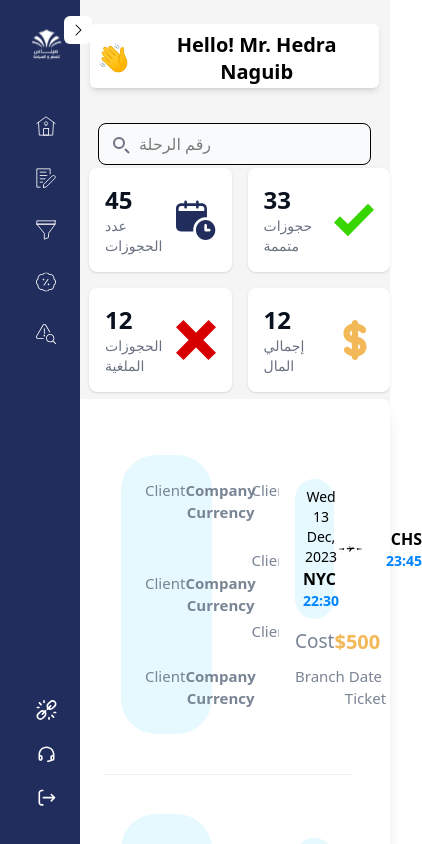
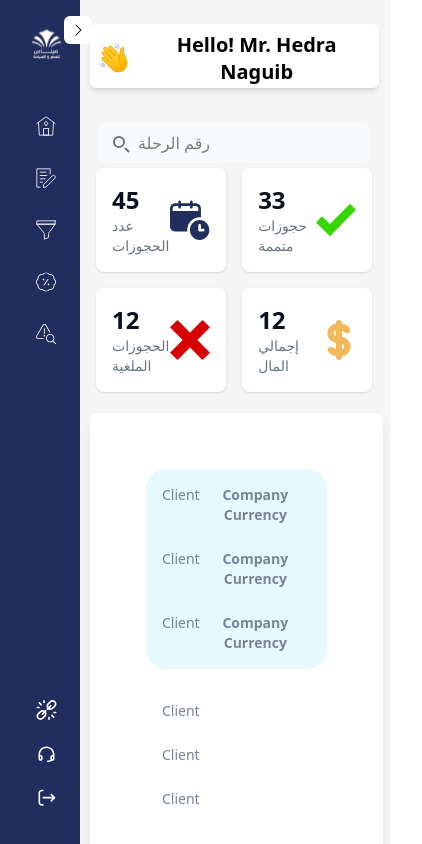
Before and after one commit to Engromeh/Minas, a React (Vite) app: page /Passport in a window 390 px wide. Shown: the top 844 px of the page, 422 px wide, since content can reach past the window. Built offline with nearby package versions, Linux system fonts and the light colour scheme; a web font is replaced by a local one.

Commit message:
hendel response

```diff
--- a/src/App.css
+++ b/src/App.css
@@ -45,6 +45,7 @@ input {
   appearance: none;
   -webkit-appearance: none;
   -moz-appearance: none;
+  border: none !important;
 }
 .Container {
   background-color: rgb(255, 255, 255);
@@ -79,7 +80,8 @@ input {
 
   .box-show {
     margin-top: 80px;
-    margin-left: 24px;
+    margin-left: 31px;
+    width: 85%;
   }
   .form-book {
     height: 100%;
@@ -132,4 +134,74 @@ input {
   .icone-sidbar {
     width: 45px;
   }
+  .Passports-card{
+    margin-top: 7%;
+    margin-left: 9px;
+  }
+  .Deposit-Form
+  {
+    width: 85%;
+    margin-left: 35px;
+  }
+  .titel-problem{
+    font-size: 25px !important;
+    font-weight: bold !important;
+  }
+  .Problems-Form {
+    width: 85%;
+    margin-left: 35px;
+  }
 }
+
+@media (min-width: 769px) and (max-width: 1024px) {
+  .USER-INFO {
+    margin-left: 8%;
+    width: 400px;
+  }
+  .nav-bare {
+    width: 92%;
+    margin-left: 20px;
+  }
+  .image-member {
+    width: 70%;
+  }
+  .box-show,
+  .form-book {
+    width: 90%;
+    margin-left: 20px;
+  }
+  .offer-titel {
+    margin-left: 25%;
+  }
+  .offer-card {
+    width: 88%;
+    margin-left: 10px;
+  }
+  .bt-offer {
+    width: 60px;
+  }
+  .inbox-offer {
+    width: 320px;
+  }
+  .logo-member {
+    width: 35%;
+  }
+  .icone-sidbar {
+    width: 50px;
+  }
+  .titel-problem{
+    font-size: 25px;
+    font-weight: bold;
+  }
+}
+.label-form{
+  color: black;
+}
+.input-problem{
+  background-color: #F2F5FA;
+  color: #798494;
+}
+.titel-problem{
+  font-size: 40px;
+  font-weight: bold;
+}
--- a/src/Pages/DepositForm/DepositForm.jsx
+++ b/src/Pages/DepositForm/DepositForm.jsx
@@ -39,7 +39,7 @@ const DepositForm = () => {
       <h2 className="text-2xl md:text-3xl font-bold text-center mt-6">
         إيداع الأموال
       </h2>
-      <div className="max-w-2xl mx-auto p-6 bg-white shadow-md rounded-lg mt-4">
+      <div className="Deposit-Form max-w-2xl mx-auto p-6 bg-white shadow-md rounded-lg mt-4">
         <div className="flex flex-col md:flex-row justify-between items-center mb-4">
           <span className="text-[#003E78] text-lg md:text-xl font-bold">
             {methods[depositMethod].number}
--- a/src/Pages/Passports/Passports.jsx
+++ b/src/Pages/Passports/Passports.jsx
@@ -1,66 +1,56 @@
-import React from 'react';
+import React from "react";
 import flightgo from "../../assets/flightgo.svg";
 import line from "../../assets/Line 4.svg";
 
 const Passports = () => {
   return (
-    <div className="Container">
-      <div className="bg-white shadow-lg rounded-lg p-6 w-full ">
+    <div className="container mx-auto px-4">
+      <div className="Passports-card bg-white shadow-lg rounded-lg p-6 w-full">
         {[...Array(3)].map((_, index) => (
           <React.Fragment key={index}>
-            <div className="grid grid-cols-12 gap-4 items-center p-4">
-              <div className="col-span-8 p-4 rounded-lg">
-                <div className="grid grid-cols-4 gap-4">
-                  <div className="flex flex-col bg-[#6BDBFF2B] col-span-3 p-6 rounded-[35px]">
-                    <div className="flex justify-between">
-                      <p className="text-[#798494] text-[15px]">Client</p>
-                      <p className="text-[#798494] text-[15px] font-semibold">Company Currency</p>
-                    </div>
-                    <div className="flex justify-between pt-12">
-                      <p className="text-[#798494] text-[15px]">Client</p>
-                      <p className="text-[#798494] font-semibold text-[15px]">Company Currency</p>
-                    </div>
-                    <div className="flex justify-between pt-12">
-                      <p className="text-[#798494] text-[15px]">Client</p>
-                      <p className="text-[#798494] font-semibold text-[15px]">Company Currency</p>
-                    </div>
+            <div className="grid grid-cols-1 md:grid-cols-12 gap-4 items-center p-4">
+              <div className="md:col-span-8 p-4 rounded-lg">
+                <div className="grid grid-cols-1 sm:grid-cols-4 gap-4">
+                  <div className="flex flex-col bg-[#6BDBFF2B] sm:col-span-3 p-4 sm:p-6 rounded-[20px]">
+                    {[...Array(3)].map((_, i) => (
+                      <div key={i} className={`flex justify-between ${i > 0 ? "pt-6 sm:pt-12" : ""}`}>
+                        <p className="text-[#798494] text-sm sm:text-[15px]">Client</p>
+                        <p className="text-[#798494] text-sm sm:text-[15px] font-semibold">Company Currency</p>
+                      </div>
+                    ))}
                   </div>
 
-                  <div className="flex flex-col col-span-1 p-6 rounded-[35px]">
-                    <div className="flex justify-between">
-                      <p className="text-[#798494] text-[15px]">Client</p>
-                    </div>
-                    <div className="flex justify-between pt-12">
-                      <p className="text-[#798494] text-[15px]">Client</p>
-                    </div>
-                    <div className="flex justify-between pt-12">
-                      <p className="text-[#798494] text-[15px]">Client</p>
-                    </div>
+                  <div className="flex flex-col col-span-1 p-4 sm:p-6 rounded-[20px]">
+                    {[...Array(3)].map((_, i) => (
+                      <div key={i} className={`flex justify-between ${i > 0 ? "pt-6 sm:pt-12" : ""}`}>
+                        <p className="text-[#798494] text-sm sm:text-[15px]">Client</p>
+                      </div>
+                    ))}
                   </div>
                 </div>
               </div>
 
-              <div className="col-span-4 bg-white p-4 rounded-lg">
-                <div className="p-2 bg-[#6BDBFF2B] rounded-[20px] flex justify-between items-center">
+              <div className="md:col-span-4 bg-white p-4 rounded-lg">
+                <div className="p-2 bg-[#6BDBFF2B] rounded-[20px] flex flex-wrap sm:flex-nowrap justify-between items-center">
                   <div className="flex flex-col items-start">
-                    <p className="text-black text-sm">Wed 13 Dec, 2023</p>
-                    <p className="font-bold">NYC</p>
-                    <p className="text-[#0084FF] text-sm font-bold">22:30</p>
+                    <p className="text-black text-xs sm:text-sm">Wed 13 Dec, 2023</p>
+                    <p className="font-bold text-lg">NYC</p>
+                    <p className="text-[#0084FF] text-xs sm:text-sm font-bold">22:30</p>
                   </div>
-                  <img src={flightgo} alt="Flight Go" className="w-24 h-24 mr-6" />
+                  <img src={flightgo} alt="Flight Go" className="w-16 sm:w-24 h-16 sm:h-24" />
                   <div className="flex flex-col items-end">
-                    <p className="font-bold">CHS</p>
-                    <p className="text-[#0084FF] text-sm font-bold">23:45</p>
+                    <p className="font-bold text-lg">CHS</p>
+                    <p className="text-[#0084FF] text-xs sm:text-sm font-bold">23:45</p>
                   </div>
                 </div>
 
                 <div className="mt-2 flex justify-between">
-                  <p className="text-[19px] text-[#798494]">Cost</p>
-                  <p className="text-[20px] font-bold text-[#F3B858]">$500</p>
+                  <p className="text-sm sm:text-[19px] text-[#798494]">Cost</p>
+                  <p className="text-base sm:text-[20px] font-bold text-[#F3B858]">$500</p>
                 </div>
                 <div className="mt-2 flex justify-between">
-                  <p className="text-[15px] text-[#798494]">Branch</p>
-                  <p className="text-[15px] text-[#798494]">Date Ticket</p>
+                  <p className="text-xs sm:text-[15px] text-[#798494]">Branch</p>
+                  <p className="text-xs sm:text-[15px] text-[#798494]">Date Ticket</p>
                 </div>
               </div>
             </div>
--- a/src/Pages/ProblemsForm/ProblemsForm.jsx
+++ b/src/Pages/ProblemsForm/ProblemsForm.jsx
@@ -4,67 +4,66 @@ const ProblemsForm = () => {
   return (
     <div>
       <h2
-        className="text-xl font-bold text-center mt-4"
-        style={{ fontSize: "40px", fontWeight: "bold" }}
+        className="titel-problem  font-bold text-center mt-4"
       >
         اكتب مقترحك او مشكلتك
       </h2>
-      <div className="max-w-2xl mx-auto p-6 bg-white rounded-lg">
+      <div className="Problems-Form max-w-2xl mx-auto p-6 bg-white rounded-lg">
         <div className="flex flex-col gap-4 mt-6">
-          <div className="grid grid-cols-2 gap-4 items-center">
-            <div className="flex flex-col">
+          <div className="grid md:grid-cols-2 grid-cols-1 gap-4 items-center">
+            <div className="flex flex-col w-full">
               <div className="mb-5">
-                <label className="block mb-2 text-sm font-medium text-gray-900 dark:text-white text-right bg-white-100">
+                <label className="label-form block mb-2 text-sm font-medium dark:text-white text-right">
                   الايميل
                 </label>
                 <input
-                  type="text"
+                  type="email"
                   placeholder="الايميل الخاص لك"
-                  className="bg-gray-50 text-right text-gray-900 text-sm rounded-lg focus:ring-0  block w-full p-2.5 dark:bg-gray-700 dark:text-white"
+                  className="input-problem text-right text-sm rounded-lg   block w-full p-2.5 dark:bg-gray-800 dark:text-white  "
                 />
               </div>
             </div>
 
-            <div className="flex flex-col">
+            <div className="flex flex-col w-full">
               <div className="mb-5">
-                <label className="block mb-2 text-sm font-medium text-gray-900 dark:text-white text-right">
+                <label className="label-form block mb-2 text-sm font-medium text-gray-900 dark:text-white text-right">
                   الاسم
                 </label>
                 <input
                   type="text"
                   placeholder="اسمك بالكامل"
-                  className="bg-gray-50 text-right text-gray-900 text-sm rounded-lg focus:ring-0  block w-full p-2.5 dark:bg-gray-700 dark:text-white"
+                  className="input-problem  text-right text-sm rounded-lg  block w-full p-2.5 dark:bg-gray-800 dark:text-white dark:border-gray-600 "
                 />
               </div>
             </div>
           </div>
 
-          <div className="flex flex-col">
+          <div className="flex flex-col w-full">
             <div className="mb-5">
-              <label className="block mb-2 text-sm font-medium text-gray-900 dark:text-white text-right">
+              <label className="label-form block mb-2 text-sm font-medium  text-right">
                 عنوان الرسالة
               </label>
               <input
                 type="text"
                 placeholder="عنوان الرسالة"
-                className="bg-gray-50 text-right text-gray-900 text-sm rounded-lg focus:ring-0  block w-full p-2.5 dark:bg-gray-700 dark:text-white"
+                className="input-problem text-right  text-sm rounded-lg  w-full p-2.5"
               />
             </div>
           </div>
 
-          <div className="flex flex-col">
-            <label className="block mb-2 text-sm font-medium text-gray-900 dark:text-white text-right">
+          <div className="flex flex-col w-full">
+            <label className="label-form block mb-2 text-sm font-medium dark:text-white text-right">
               الرسالة
             </label>
             <textarea
               rows="4"
               placeholder="الرسالة"
-              className="block p-2.5 w-full text-sm text-gray-900 bg-gray-50 rounded-lg focus:ring-0  dark:bg-gray-700 dark:text-white text-right"
+              className="input-problem block p-2.5 w-full text-sm bg-white rounded-lg  text-right"
             />
           </div>
 
           <div className="flex">
-            <button className="flex-1 bg-[#212D5D] text-white p-2 rounded-lg">
+            <button className="flex-1 bg-[#212D5D] text-white p-2 rounded-lg hover:bg-[#1A254D] transition">
               إرسال
             </button>
           </div>
```
